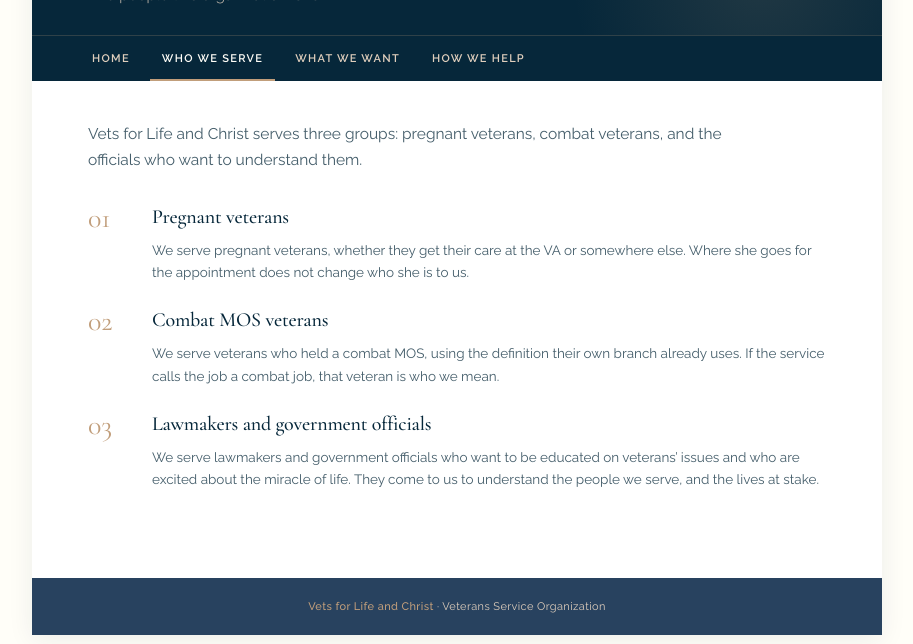
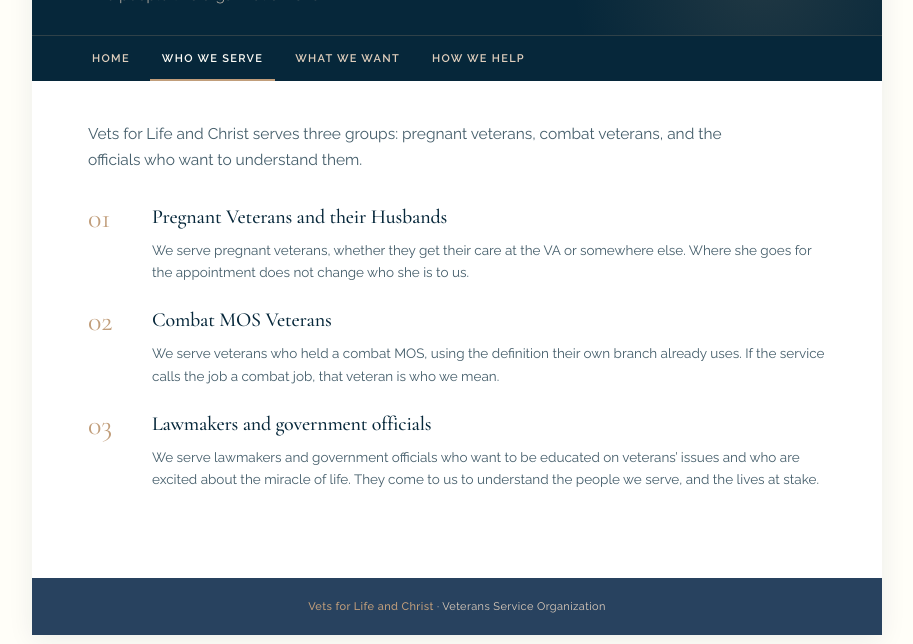
Before and after one commit to gracchistrategies/vflac, a plain HTML site: page who-we-serve.html in a window 1280 px wide. Shown: the part 156-800 px from the top of the page, without its empty margins (183-1096 px from the left). Drawn offline with nearby package versions, Linux system fonts and the light colour scheme.

Commit message:
Rename the first two Who We Serve headings.

```diff
--- a/who-we-serve.html
+++ b/who-we-serve.html
@@ -32,7 +32,7 @@
       <div class="policy">
         <div class="policy-num">01</div>
         <div>
-          <h3>Pregnant veterans</h3>
+          <h3>Pregnant Veterans and their Husbands</h3>
           <p>We serve pregnant veterans, whether they get their care at the VA or somewhere else. Where she goes for the appointment does not change who she is to us.</p>
         </div>
       </div>
@@ -40,7 +40,7 @@
       <div class="policy">
         <div class="policy-num">02</div>
         <div>
-          <h3>Combat MOS veterans</h3>
+          <h3>Combat MOS Veterans</h3>
           <p>We serve veterans who held a combat MOS, using the definition their own branch already uses. If the service calls the job a combat job, that veteran is who we mean.</p>
         </div>
       </div>
```
